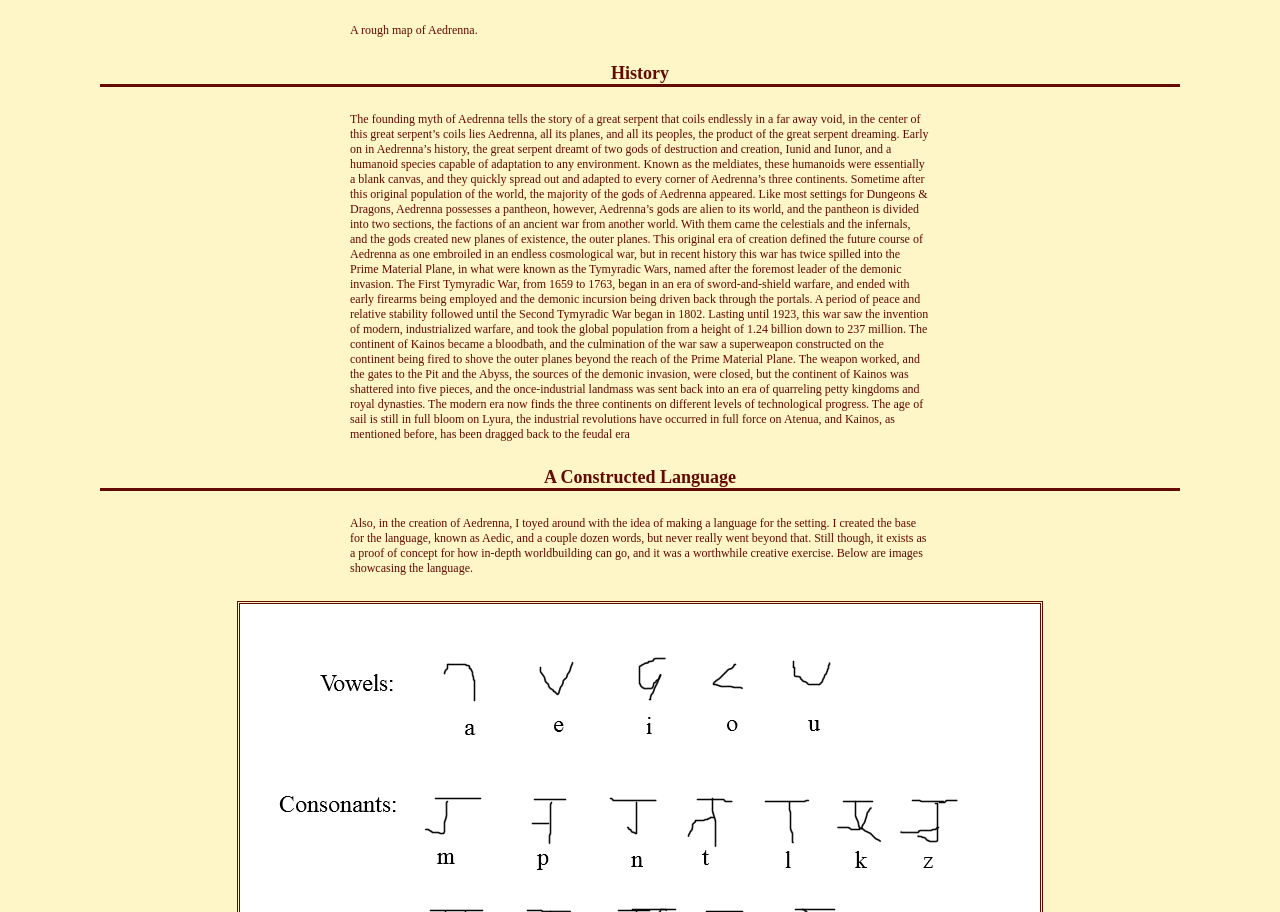
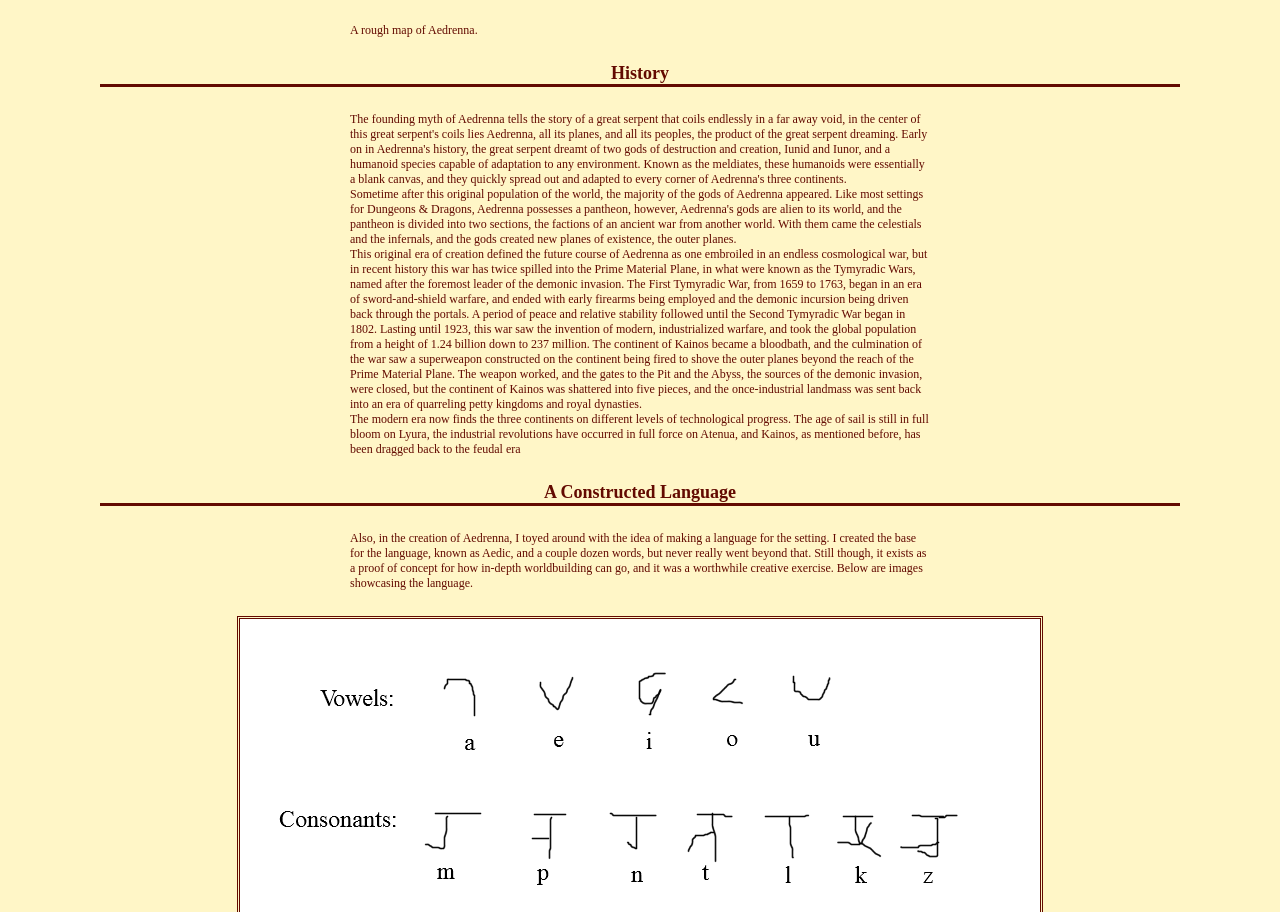
Before and after one commit to waylon-r-s/personal, a plain HTML site: page public_html/aedrenna.html in a window 1280 px wide. Shown: the part 907-1819 px from the top of the page. Drawn offline with Linux system fonts and the light colour scheme.

Commit message:
Update aedrenna.html

```diff
--- a/public_html/aedrenna.html
+++ b/public_html/aedrenna.html
@@ -13,13 +13,13 @@
   <p>A rough map of Aedrenna.</p>
 
     <h2>History</h2>
-    <p>The founding myth of Aedrenna tells the story of a great serpent that coils endlessly in a far away void, in the center of this great serpent’s coils lies Aedrenna, all its planes, and all its peoples, the product of the great serpent dreaming. Early on in Aedrenna’s history, the great serpent dreamt of two gods of destruction and creation, Iunid and Iunor, and a humanoid species capable of adaptation to any environment. Known as the meldiates, these humanoids were essentially a blank canvas, and they quickly spread out and adapted to every corner of Aedrenna’s three continents.
-
-    Sometime after this original population of the world, the majority of the  gods of Aedrenna appeared. Like most settings for Dungeons & Dragons, Aedrenna possesses a pantheon, however, Aedrenna’s gods are alien to its world, and the pantheon is divided into two sections, the factions of an ancient war from another world. With them came the celestials and the infernals, and the gods created new planes of existence, the outer planes.
-
-    This original era of creation defined the future course of Aedrenna as one embroiled in an endless cosmological war, but in recent history this war has twice spilled into the Prime Material Plane, in what were known as the Tymyradic Wars, named after the foremost leader of the demonic invasion. The First Tymyradic War, from 1659 to 1763, began in an era of sword-and-shield warfare, and ended with early firearms being employed and the demonic incursion being driven back through the portals. A period of peace and relative stability followed until the Second Tymyradic War began in 1802. Lasting until 1923, this war saw the invention of modern, industrialized warfare, and took the global population from a height of 1.24 billion down to 237 million. The continent of Kainos became a bloodbath, and the culmination of the war saw a superweapon constructed on the continent being fired to shove the outer planes beyond the reach of the Prime Material Plane. The weapon worked, and the gates to the Pit and the Abyss, the sources of the demonic invasion, were closed, but the continent of Kainos was shattered into five pieces, and the once-industrial landmass was sent back into an era of quarreling petty kingdoms and royal dynasties.
-
-    The modern era now finds the three continents on different levels of technological progress. The age of sail is still in full bloom on Lyura, the industrial revolutions have occurred in full force on Atenua, and Kainos, as mentioned before, has been dragged back to the feudal era</p>
+    <p>The founding myth of Aedrenna tells the story of a great serpent that coils endlessly in a far away void, in the center of this great serpent's coils lies Aedrenna, all its planes, and all its peoples, the product of the great serpent dreaming. Early on in Aedrenna's history, the great serpent dreamt of two gods of destruction and creation, Iunid and Iunor, and a humanoid species capable of adaptation to any environment. Known as the meldiates, these humanoids were essentially a blank canvas, and they quickly spread out and adapted to every corner of Aedrenna's three continents.
+  <br>
+  Sometime after this original population of the world, the majority of the  gods of Aedrenna appeared. Like most settings for Dungeons & Dragons, Aedrenna possesses a pantheon, however, Aedrenna's gods are alien to its world, and the pantheon is divided into two sections, the factions of an ancient war from another world. With them came the celestials and the infernals, and the gods created new planes of existence, the outer planes.
+  <br>
+  This original era of creation defined the future course of Aedrenna as one embroiled in an endless cosmological war, but in recent history this war has twice spilled into the Prime Material Plane, in what were known as the Tymyradic Wars, named after the foremost leader of the demonic invasion. The First Tymyradic War, from 1659 to 1763, began in an era of sword-and-shield warfare, and ended with early firearms being employed and the demonic incursion being driven back through the portals. A period of peace and relative stability followed until the Second Tymyradic War began in 1802. Lasting until 1923, this war saw the invention of modern, industrialized warfare, and took the global population from a height of 1.24 billion down to 237 million. The continent of Kainos became a bloodbath, and the culmination of the war saw a superweapon constructed on the continent being fired to shove the outer planes beyond the reach of the Prime Material Plane. The weapon worked, and the gates to the Pit and the Abyss, the sources of the demonic invasion, were closed, but the continent of Kainos was shattered into five pieces, and the once-industrial landmass was sent back into an era of quarreling petty kingdoms and royal dynasties.
+  <br>
+  The modern era now finds the three continents on different levels of technological progress. The age of sail is still in full bloom on Lyura, the industrial revolutions have occurred in full force on Atenua, and Kainos, as mentioned before, has been dragged back to the feudal era</p>
 
     <h2>A Constructed Language</h2>
     <p>Also, in the creation of Aedrenna, I toyed around with the idea of making a language for the setting. I created the base for the language, known as Aedic, and a couple dozen words, but never really went beyond that. Still though, it exists as a proof of concept for how in-depth worldbuilding can go, and it was a worthwhile creative exercise. Below are images showcasing the language.</p>
```
